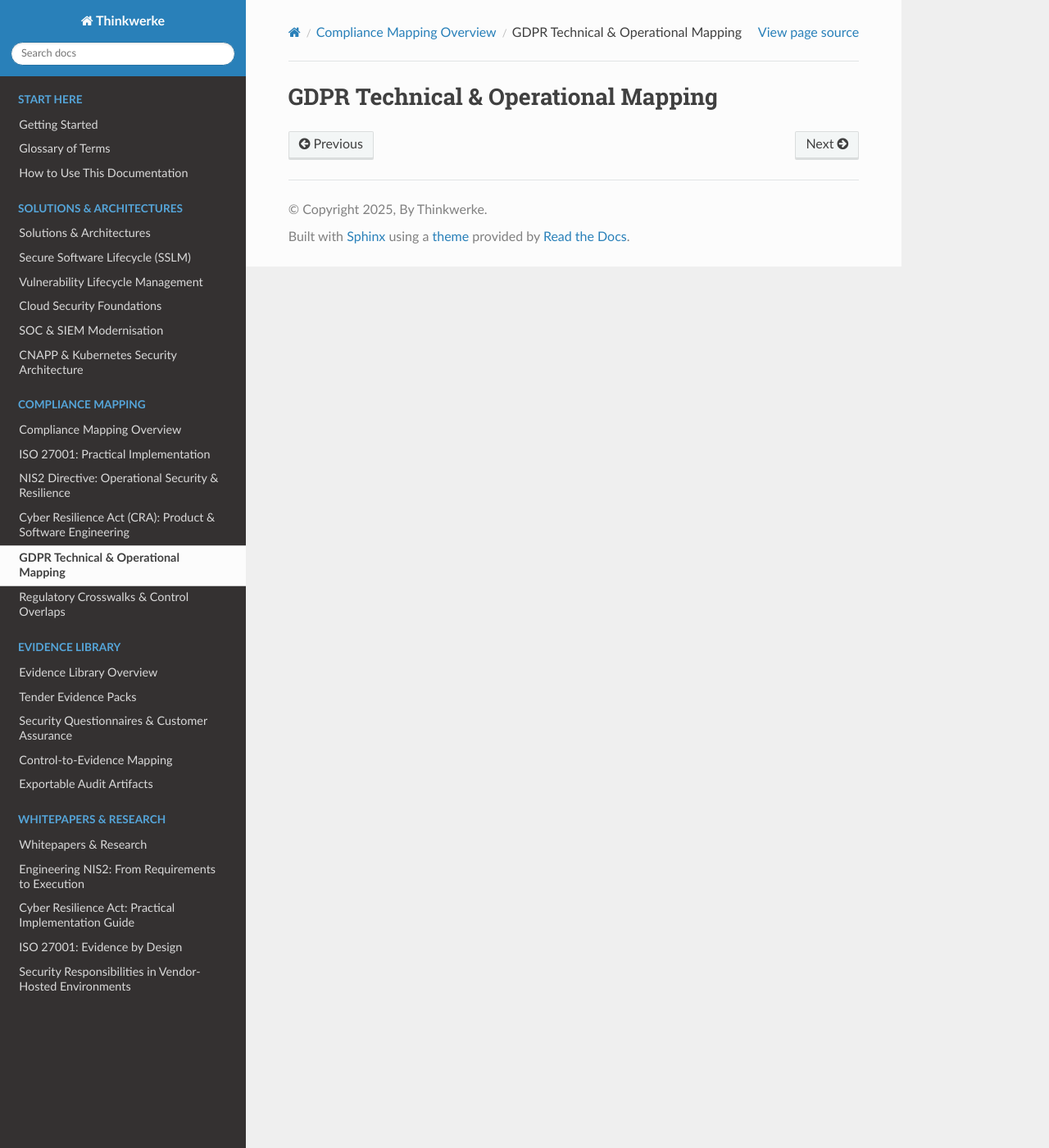
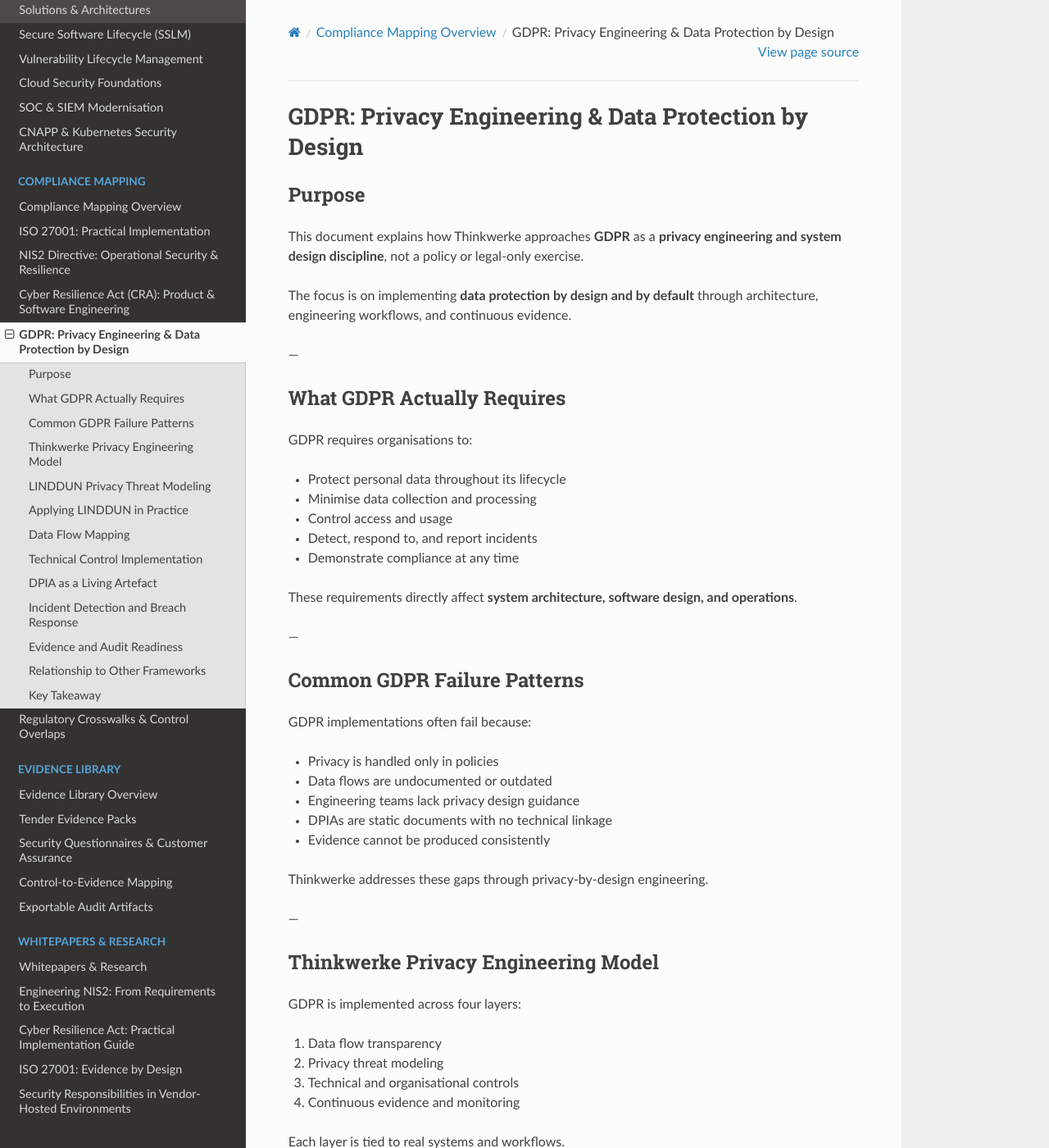
Before and after one commit to Mynkskhr/docs.thinkwerke, a Sphinx documentation site: the page built from docs/source/compliance/gdpr.rst, in a window 1280 px wide and 1400 px high. Shown: the whole window at 82% size. Built offline with Sphinx 7.4.7 and the Read the Docs theme 3.1.0, drawn with Linux system fonts in a browser that asks for light colours; some of the changed text lies outside the part shown.

Commit message:
Update gdpr.rst

```diff
--- a/docs/source/compliance/gdpr.rst
+++ b/docs/source/compliance/gdpr.rst
@@ -1,2 +1,202 @@
-GDPR Technical & Operational Mapping
-====================================
+GDPR: Privacy Engineering & Data Protection by Design
+======================================================
+
+Purpose
+-------
+
+This document explains how Thinkwerke approaches **GDPR**
+as a **privacy engineering and system design discipline**,
+not a policy or legal-only exercise.
+
+The focus is on implementing **data protection by design and by default**
+through architecture, engineering workflows, and continuous evidence.
+
+---
+
+What GDPR Actually Requires
+---------------------------
+
+GDPR requires organisations to:
+
+- Protect personal data throughout its lifecycle
+- Minimise data collection and processing
+- Control access and usage
+- Detect, respond to, and report incidents
+- Demonstrate compliance at any time
+
+These requirements directly affect **system architecture,
+software design, and operations**.
+
+---
+
+Common GDPR Failure Patterns
+----------------------------
+
+GDPR implementations often fail because:
+
+- Privacy is handled only in policies
+- Data flows are undocumented or outdated
+- Engineering teams lack privacy design guidance
+- DPIAs are static documents with no technical linkage
+- Evidence cannot be produced consistently
+
+Thinkwerke addresses these gaps through privacy-by-design engineering.
+
+---
+
+Thinkwerke Privacy Engineering Model
+------------------------------------
+
+GDPR is implemented across four layers:
+
+1. Data flow transparency
+2. Privacy threat modeling
+3. Technical and organisational controls
+4. Continuous evidence and monitoring
+
+Each layer is tied to real systems and workflows.
+
+---
+
+LINDDUN Privacy Threat Modeling
+-------------------------------
+
+Thinkwerke uses **LINDDUN** as a structured method
+to identify and mitigate privacy risks early in design.
+
+LINDDUN focuses on the following threat categories:
+
+- **Linkability**
+- **Identifiability**
+- **Non-repudiation**
+- **Detectability**
+- **Information disclosure**
+- **Unawareness**
+- **Non-compliance**
+
+These threats are mapped to system components,
+data flows, and processing activities.
+
+---
+
+Applying LINDDUN in Practice
+----------------------------
+
+LINDDUN is applied during:
+
+- Architecture design
+- New feature development
+- Cloud platform changes
+- Vendor and service integration
+
+Outputs include:
+
+- Identified privacy risks
+- Design mitigations
+- Control ownership
+- Traceable links to GDPR requirements
+
+This prevents late-stage privacy blockers.
+
+---
+
+Data Flow Mapping
+-----------------
+
+GDPR compliance starts with accurate data flow visibility:
+
+- What personal data is processed
+- Where it is stored
+- How it moves between systems
+- Who can access it
+- How long it is retained
+
+Data flows are kept current and tied to implementations.
+
+---
+
+Technical Control Implementation
+--------------------------------
+
+GDPR controls are implemented through:
+
+- Identity and access management
+- Encryption at rest and in transit
+- Logging and access monitoring
+- Data minimisation in applications
+- Secure deletion and retention enforcement
+
+Controls are enforced through configuration and code.
+
+---
+
+DPIA as a Living Artefact
+------------------------
+
+Data Protection Impact Assessments (DPIAs) are treated as:
+
+- Living design artefacts
+- Linked to architecture and data flows
+- Updated as systems evolve
+- Supported by technical evidence
+
+This aligns DPIAs with real system behavior.
+
+---
+
+Incident Detection and Breach Response
+--------------------------------------
+
+GDPR breach response is enabled through:
+
+- Centralised logging and monitoring
+- Clear incident classification criteria
+- Response workflows and timelines
+- Evidence-backed reporting decisions
+
+This supports regulatory notification requirements.
+
+---
+
+Evidence and Audit Readiness
+----------------------------
+
+GDPR evidence is generated continuously via:
+
+- Access logs and reviews
+- Configuration states
+- DPIA updates
+- Privacy risk assessments
+- Incident handling records
+
+This enables rapid response to regulator inquiries.
+
+---
+
+Relationship to Other Frameworks
+--------------------------------
+
+GDPR privacy engineering integrates with:
+
+- ISO/IEC 27001 technical controls
+- NIS2 operational monitoring
+- CRA secure product expectations
+
+See also:
+
+- :doc:`iso27001`
+- :doc:`nis2`
+- :doc:`cra`
+- :doc:`crosswalks`
+
+---
+
+Key Takeaway
+------------
+
+GDPR compliance succeeds when privacy is **designed into systems**,
+not documented around them.
+
+By applying LINDDUN-based threat modeling,
+data protection becomes measurable, enforceable,
+and defensible across cloud and product architectures.
```
